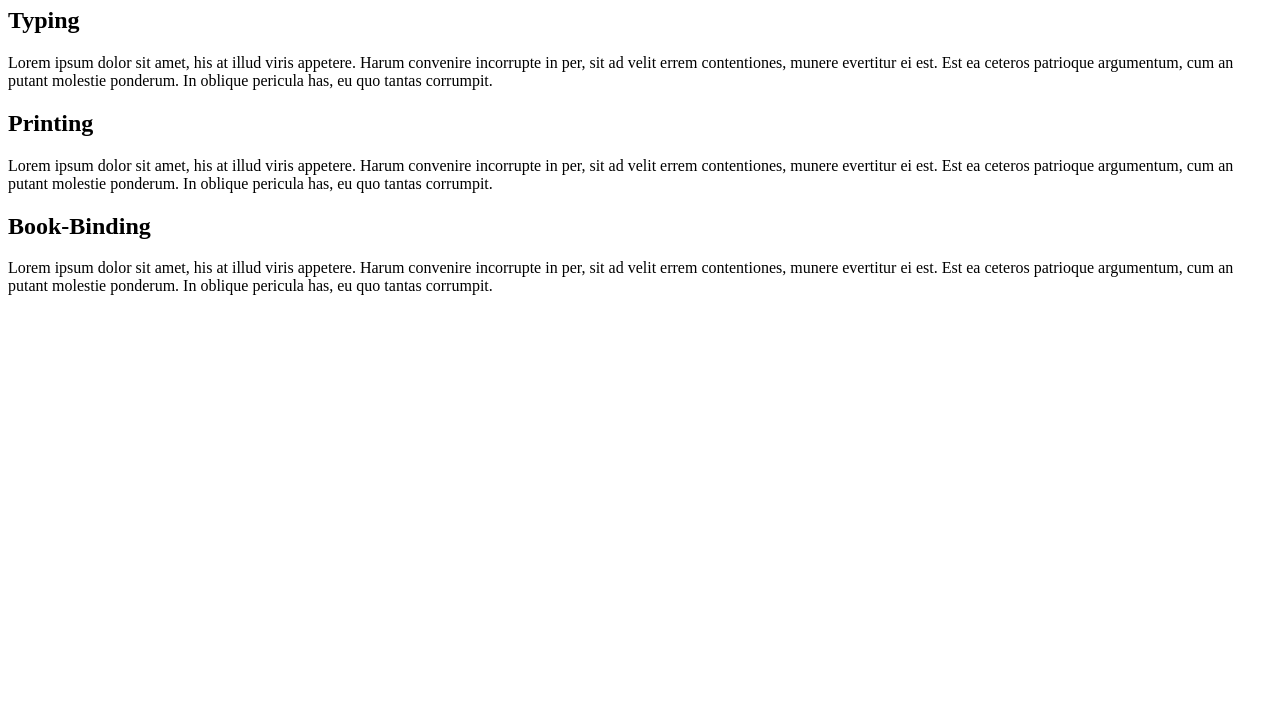
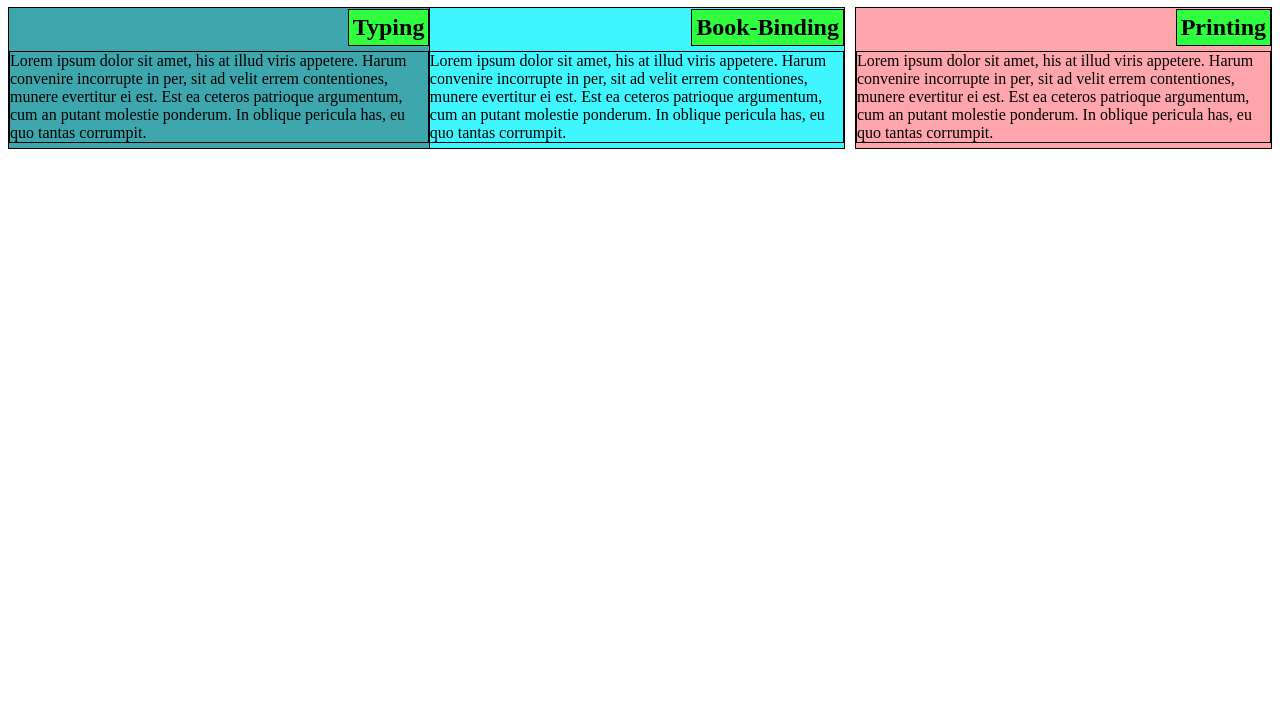
Before and after one commit to Ikechukwu-M/Everything_Books, a plain HTML site: page site/index.html in a window 1280 px wide. Shown: the part 73-800 px from the top of the page. Drawn offline with Linux system fonts and the light colour scheme.

Commit message:
small addition to my page content.

```diff
--- a/site/index.html
+++ b/site/index.html
@@ -2,6 +2,84 @@
 <html>
 <head>
 	<title>Everything_Books</title>
+	<meta charset="utf-8">
+	<meta n ame="viewport" content="width=device-width, initial-scale=1">
+	<style>
+	    * {
+	    	box-sizing: border-box;
+	    }
+		section {
+			background-color: #00ADFF;
+			border: 1px solid black;
+			margin-bottom: 15px;
+
+		}
+
+		/**** BASE STYLES ****/
+
+		h1 {
+			text-align: center;
+		}
+
+		h2 {
+			background-color: #30ff40;
+            border: 1px solid black;
+            padding: 4px;
+            margin right: 0px;
+            margin-top: 1px;
+            margin-bottom: 5px;
+            float: right;
+
+		}
+
+		#h2a {
+			  background-color: #3ea6ad;
+			  position: absolute;
+		}
+
+
+		#h2b {
+			background-color: #ffa6ad;
+			float: right;
+			margin-left: 10px;
+		}
+
+
+		#h2c {
+			background-color: #3ff6ff;
+			float: right;
+			margin-left: 10px;
+		}
+
+		p {
+			border: 1px solid black;
+			margin-bottom: 5px;\
+			margin-top: 0px;
+			clear: right;
+		}
+
+		#p1 {
+
+		}
+
+		/***   Desktop view   ***/
+		@media (min-width: 992px){
+			#h2a {
+				width: 33%;
+			}
+			#h2b {
+				width: 33%;
+			}
+			#h2c {
+				width: 33%;
+			}
+
+		}
+
+
+
+
+	</style>
 </head>
 <body>
 <div class="container-fluid">
@@ -11,7 +89,7 @@
 
        <div class="col-lg-4">
        	    	<!--Here begins SECTION 1-->
-            <section>
+            <section id="h2a">
    	        <h2>Typing</h2>
    	        <p>Lorem ipsum dolor sit amet, his at illud viris appetere. Harum convenire incorrupte in per, sit ad velit errem contentiones, munere evertitur ei est. Est ea ceteros patrioque argumentum, cum an putant molestie ponderum. In oblique pericula has, eu quo tantas corrumpit.</p>
             </section>
@@ -21,7 +99,7 @@
 
        <div class="col-lg-4">
        	    <!--Here begins SECTION 2-->
-            <section>
+            <section id="h2b">
    	        <h2>Printing</h2>
    	        <p>Lorem ipsum dolor sit amet, his at illud viris appetere. Harum convenire incorrupte in per, sit ad velit errem contentiones, munere evertitur ei est. Est ea ceteros patrioque argumentum, cum an putant molestie ponderum. In oblique pericula has, eu quo tantas corrumpit.</p>
             </section>
@@ -31,7 +109,7 @@
 
        <div class="col-lg-4">
        	    <!--Here begins SECTION 3-->
-            <section>
+            <section id="h2c">
    	        <h2>Book-Binding</h2>
    	        <p>Lorem ipsum dolor sit amet, his at illud viris appetere. Harum convenire incorrupte in per, sit ad velit errem contentiones, munere evertitur ei est. Est ea ceteros patrioque argumentum, cum an putant molestie ponderum. In oblique pericula has, eu quo tantas corrumpit.</p>
             </section>
```
